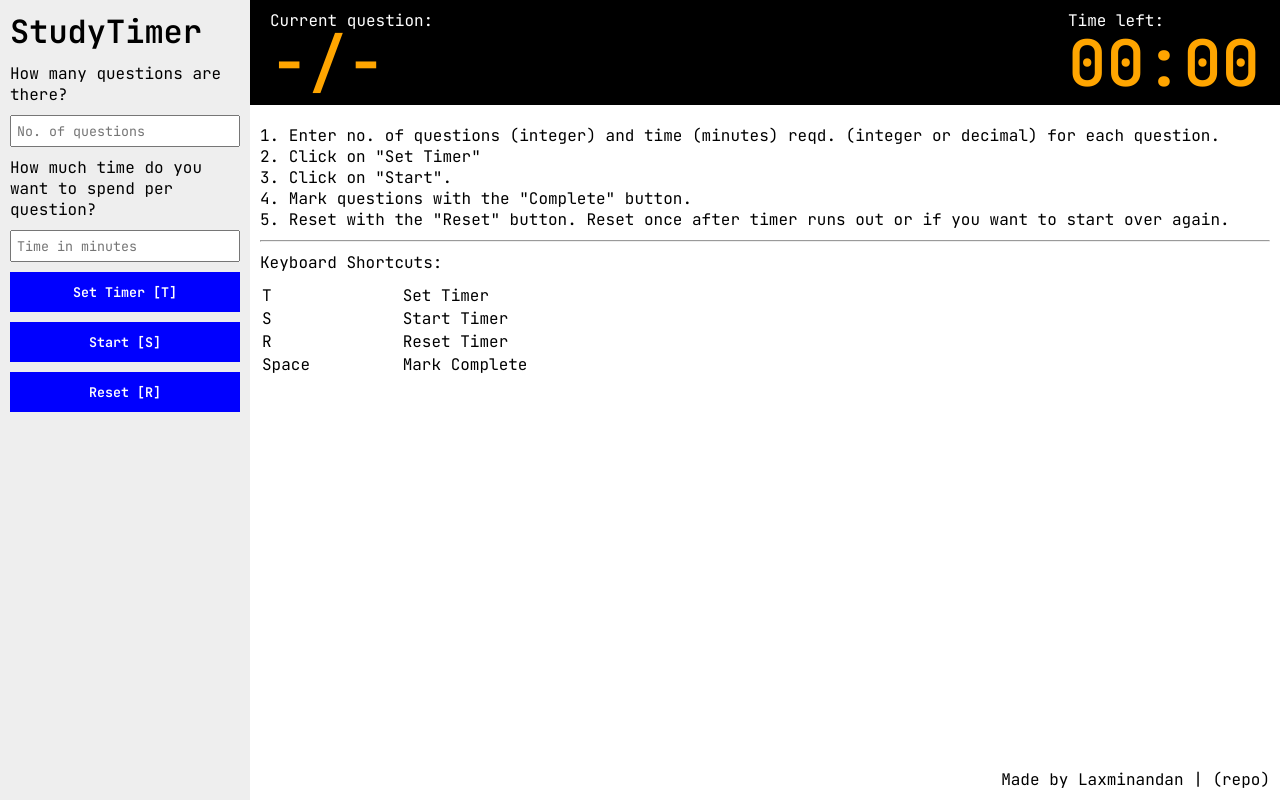
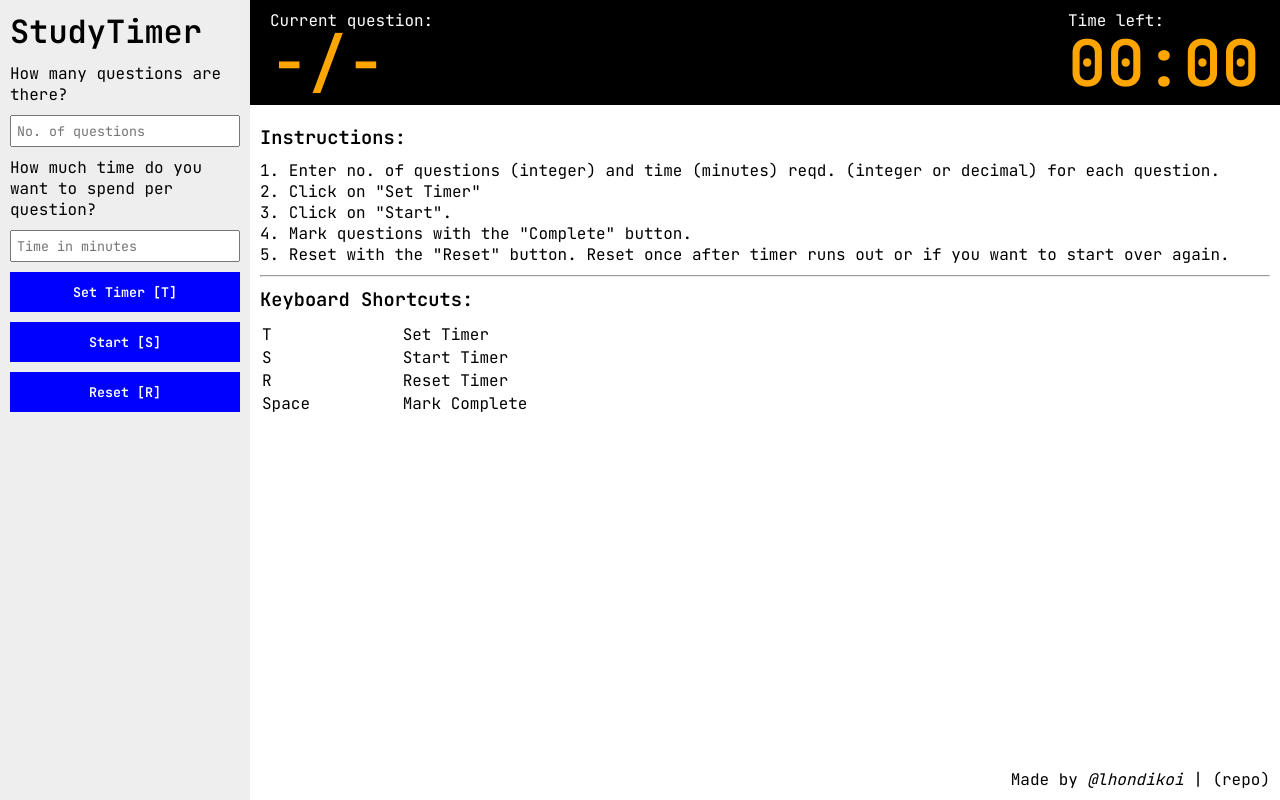
Before and after one commit to lhondikoi/task-timer, a plain HTML site: page index.html in a window 1280 px wide. Drawn offline with nearby package versions, Linux system fonts and the light colour scheme.

Commit message:
aesthetic fixes, deleted files, added attribution

```diff
--- a/index.html
+++ b/index.html
@@ -53,9 +53,10 @@
 					</div>
 					<button v-else-if="started" @click="markComplete">Complete [Space]</button>
 					<div id="help" v-if="!countdown && !started">
+						<h3>Instructions:</h3>
 						<p>1. Enter no. of questions (integer) and time (minutes) reqd. (integer or decimal) for each question.<br>2. Click on "Set Timer"<br>3. Click on "Start".<br>4. Mark questions with the "Complete" button.<br>5. Reset with the "Reset" button. Reset once after timer runs out or if you want to start over again.</p>
 						<hr>
-						<p>Keyboard Shortcuts:</p>
+						<h3>Keyboard Shortcuts:</h3>
 						<table>
 							<tr>
 								<td>T</td>
@@ -75,8 +76,7 @@
 							</tr>
 						</table>
 					</div>
-
-					<div id="tag">Made by <a href="https://github.com/lhondikoi">Laxminandan</a> | <a href="https://github.com/lhondikoi/task-timer">(repo)</a></div>
+					<div id="tag">Made by <a href="https://github.com/lhondikoi"><i>@lhondikoi</i></a> | <a href="https://github.com/lhondikoi/task-timer">(repo)</a></div>
 				</div>
 			</div>
 		</div>
```
Also changed, not shown: attribution.txt (deleted), 3 other files.
